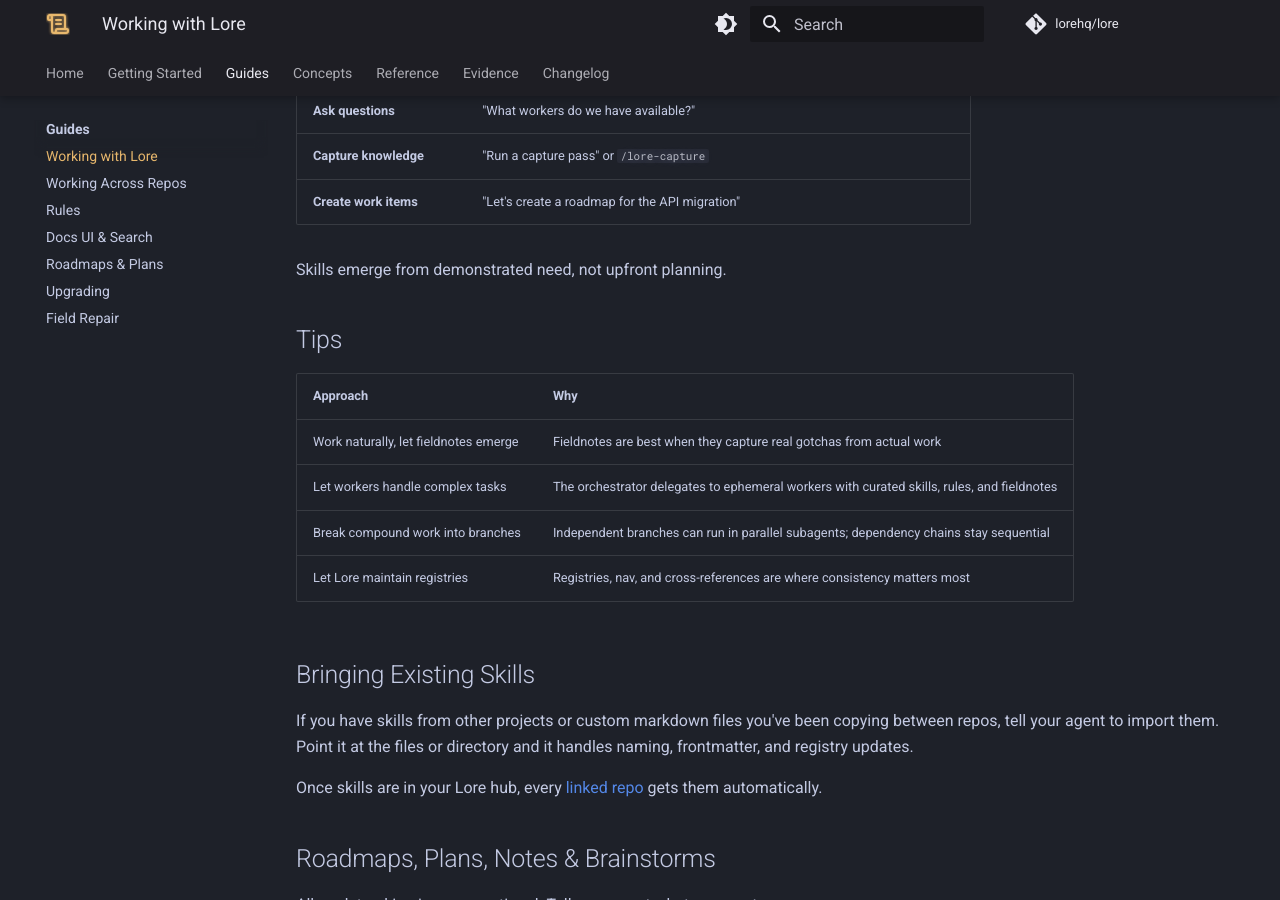
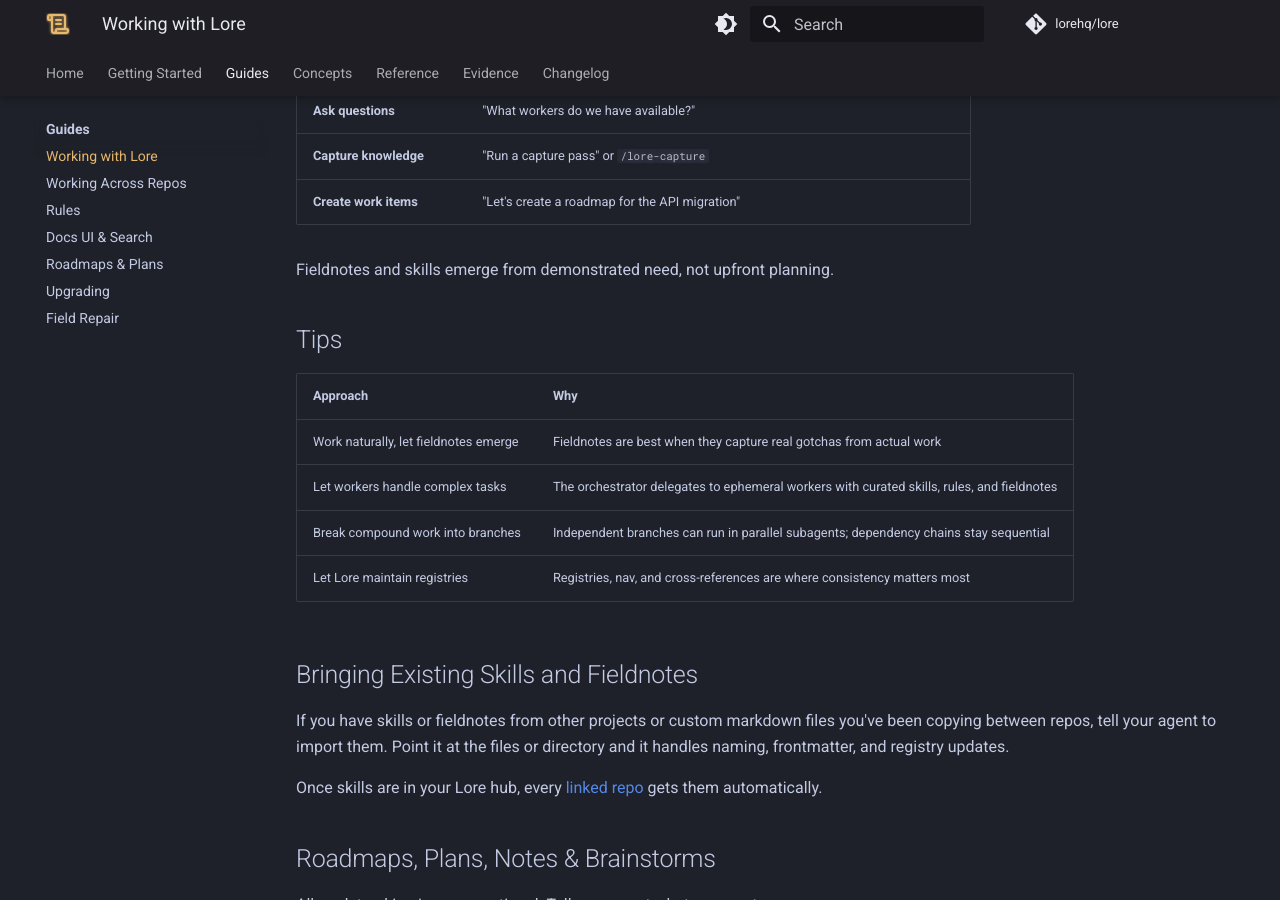
Before and after one commit to lorehq/lore-docs, an MkDocs documentation site: the page built from docs/guides/working-with-lore.md, in a window 1280 px wide and 900 px high, scrolled down 504 px. Built offline with MkDocs 1.6.1 and Material for MkDocs 9.7.7, drawn with Linux system fonts in a browser that asks for light colours; comment, search, counter and statistics services are not loaded.

Commit message:
Sweep stale skill→fieldnote references in guides
Co-Authored-By: Claude Opus 4.6 <noreply@anthropic.com>

```diff
--- a/docs/guides/working-with-lore.md
+++ b/docs/guides/working-with-lore.md
@@ -17,7 +17,7 @@ title: Working with Lore
 | **Capture knowledge** | "Run a capture pass" or `/lore-capture` |
 | **Create work items** | "Let's create a roadmap for the API migration" |
 
-Skills emerge from demonstrated need, not upfront planning.
+Fieldnotes and skills emerge from demonstrated need, not upfront planning.
 
 ## Tips
 
@@ -28,9 +28,9 @@ Skills emerge from demonstrated need, not upfront planning.
 | Break compound work into branches | Independent branches can run in parallel subagents; dependency chains stay sequential |
 | Let Lore maintain registries | Registries, nav, and cross-references are where consistency matters most |
 
-## Bringing Existing Skills
+## Bringing Existing Skills and Fieldnotes
 
-If you have skills from other projects or custom markdown files you've been copying between repos, tell your agent to import them. Point it at the files or directory and it handles naming, frontmatter, and registry updates.
+If you have skills or fieldnotes from other projects or custom markdown files you've been copying between repos, tell your agent to import them. Point it at the files or directory and it handles naming, frontmatter, and registry updates.
 
 Once skills are in your Lore hub, every [linked repo](working-across-repos.md#ide-workflow-lore-link) gets them automatically.
 
```
Also changed, not shown: docs/guides/field-repair.md (+1 -1 lines), docs/guides/index.md (+1 -1 lines), docs/reference/configuration.md (+1 -1 lines).
